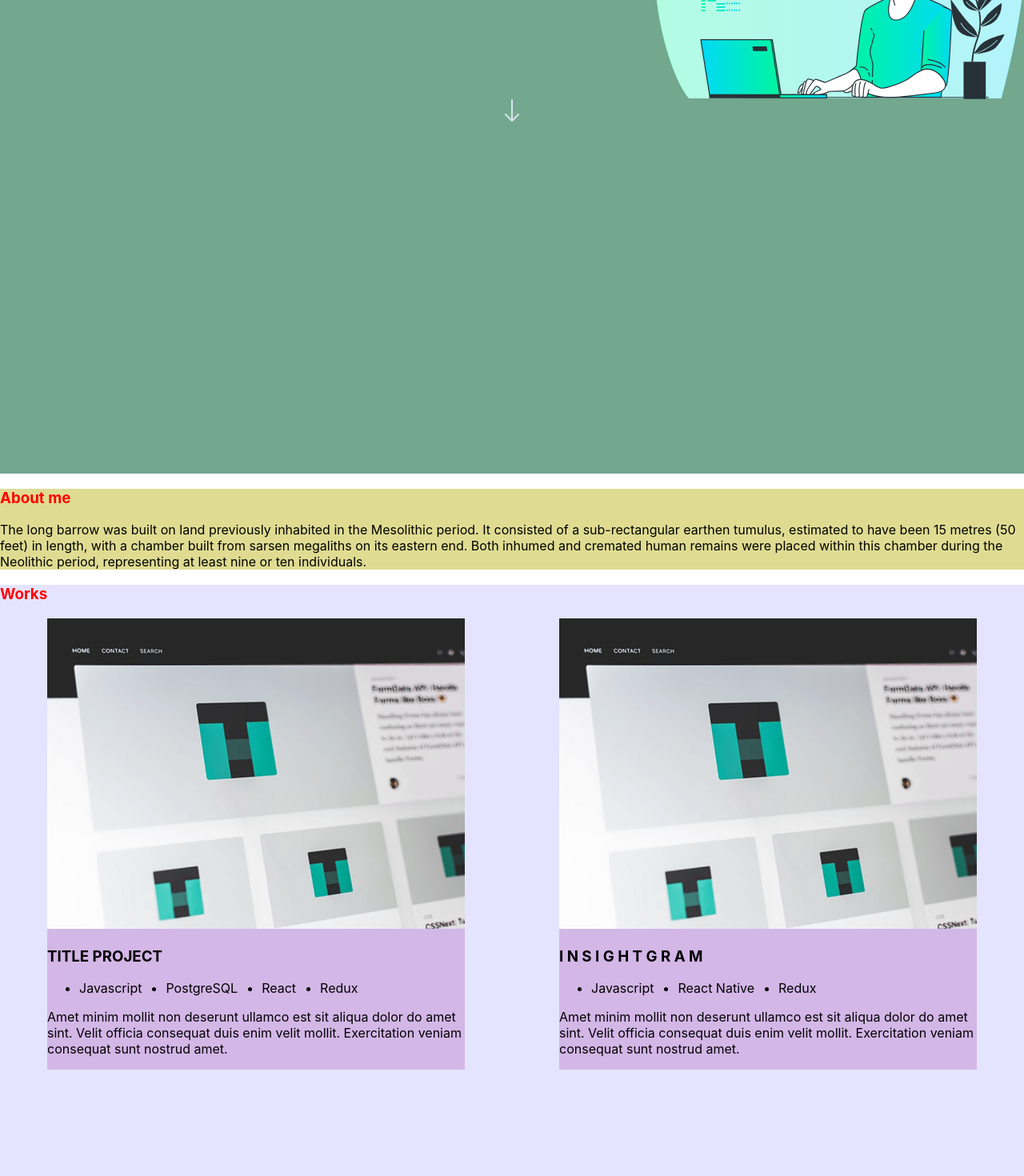
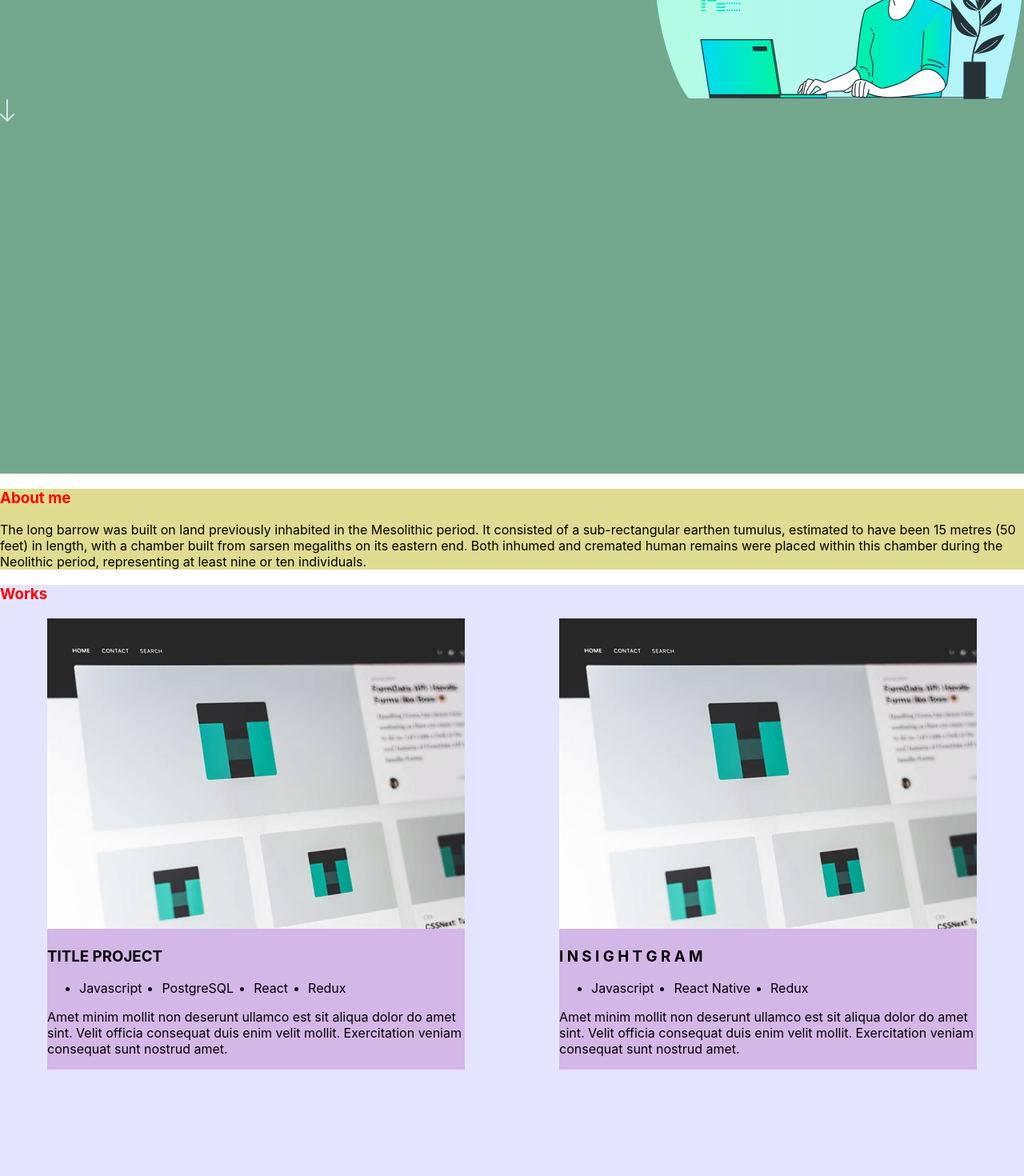
Before and after one commit to hoakiin/portfolio, a React (Vite) app: page / in a window 1280 px wide. Shown: the part 260-1730 px from the top of the page at 80% size. Built offline with nearby package versions, Linux system fonts and the light colour scheme.

Commit message:
refactor: remove extra div

```diff
--- a/src/layout/sections/main/Main.tsx
+++ b/src/layout/sections/main/Main.tsx
@@ -20,10 +20,8 @@ export const Main = () => {
         <img src={photo} alt="photo" />
       </FlexWrapper>
 
-      <Arrow>
-        <a href="#">
-          <img src={arrow} alt="" />
-        </a>
+      <Arrow href="#">
+        <img src={arrow} alt="" />
       </Arrow>
     </StyledMain>
   );
@@ -36,8 +34,6 @@ const StyledMain = styled.section`
 
 const MainTitle = styled.h1``;
 
-const Name = styled.h2``;
+const Name = styled.span``;
 
-const Arrow = styled.div`
-  text-align: center;
-`;
+const Arrow = styled.a``;
--- a/src/layout/sections/works/tags/Tags.tsx
+++ b/src/layout/sections/works/tags/Tags.tsx
@@ -3,18 +3,15 @@ import styled from "styled-components";
 export const Tags = (props: { tagsItems: Array<string> }) => {
   return (
     <StyledTags>
-      <ul>
-        {props.tagsItems.map((item, index) => {
-          return <li key={index}>{item}</li>;
-        })}
-      </ul>
+      {props.tagsItems.map((item, index) => {
+        return <li key={index}>{item}</li>;
+      })}
     </StyledTags>
   );
 };
 
-const StyledTags = styled.div`
-  ul {
-    display: flex;
-    gap: 30px;
-  }
+const StyledTags = styled.ul`
+  display: flex;
+  flex-direction: row;
+  gap: 25px;
 `;
```
